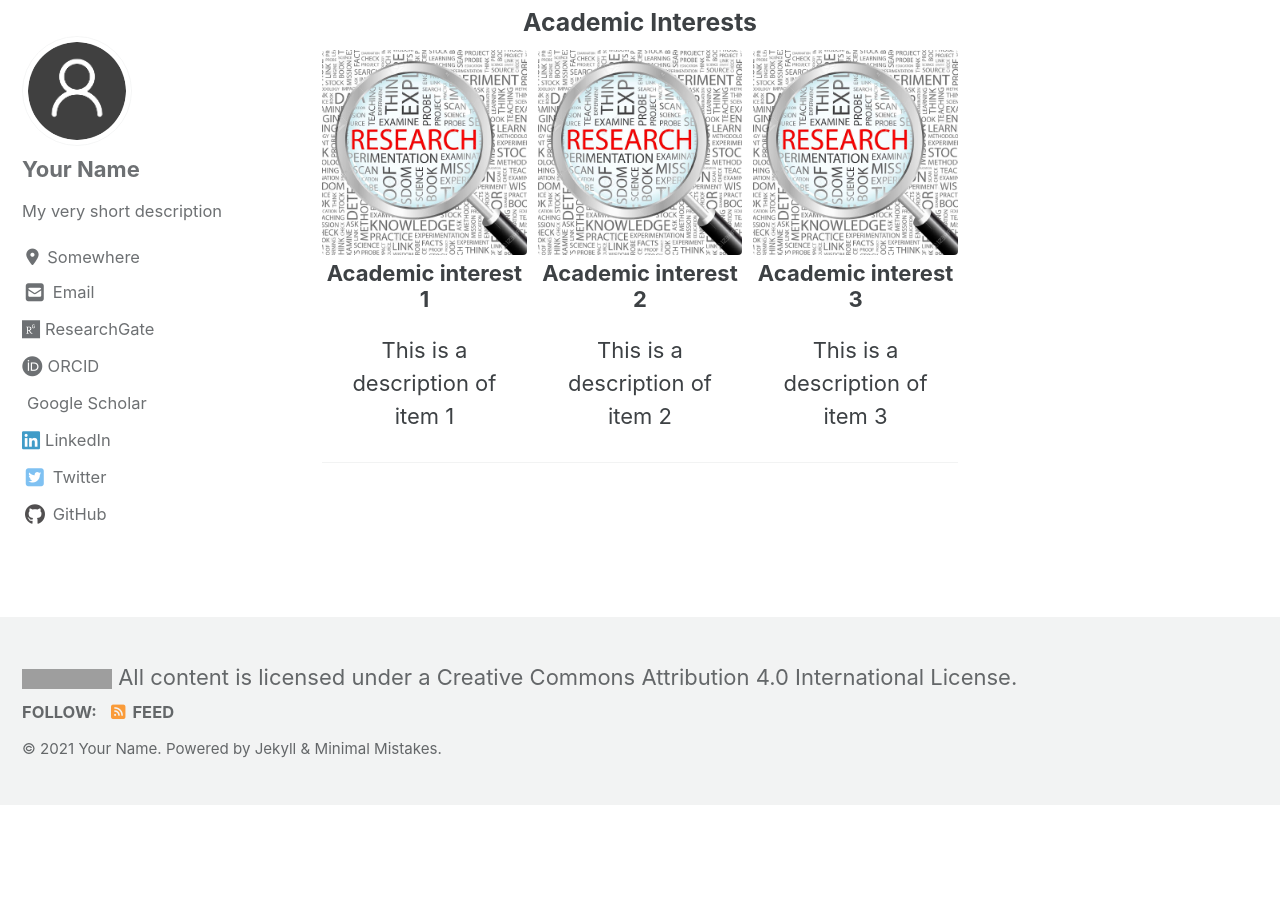
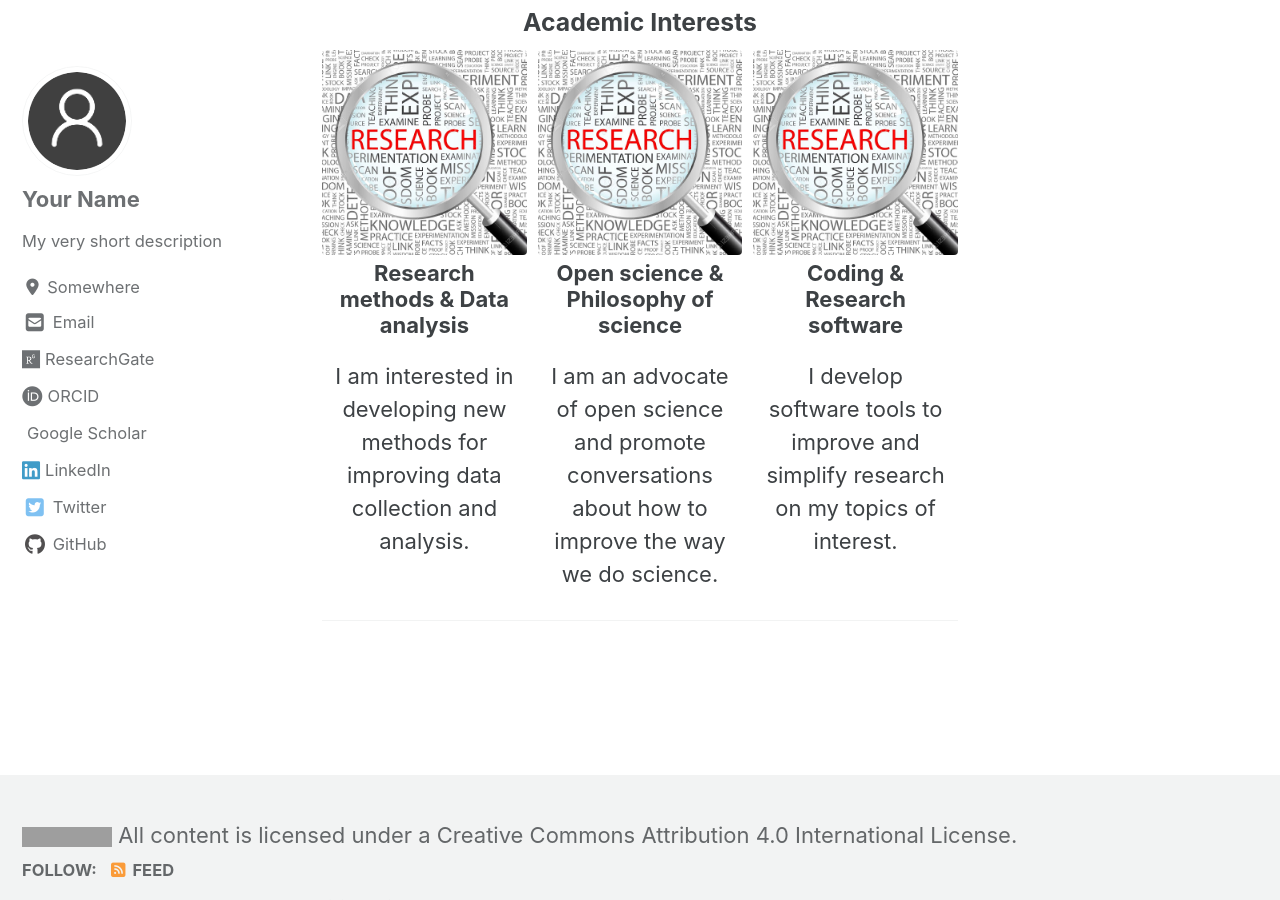
Before and after one commit to mario-bermonti/mario-bermonti.github.io, a Jekyll site: the page built from _pages/index.md, in a window 1280 px wide and 900 px high, scrolled down 585 px. Built offline with Jekyll 4.4.1, drawn with Linux system fonts in a browser that asks for light colours; cached includes are drawn as plain includes; nearby versions of some CDN libraries; a style sheet for code colours, icons or effects is not loaded; before the commit the page ends 1390 px from its top, so only the background shows below that; grey boxes are pictures that could not be loaded.

Commit message:
Add info about academic interests

```diff
--- a/_pages/index.md
+++ b/_pages/index.md
@@ -4,25 +4,23 @@ author_profile: true
 permalink: /
 title: Welcome!
 
-# Delete next lines if you prefer not to have a feature row
 feature_row_title: Academic Interests
 feature_row:
   - image_path: /images/p1.jpg
-    alt: "Academic interest 1"
-    title: "Academic interest 1"
+    alt: "Interest in Research"
+    title: "Research methods & Data analysis"
     excerpt:
-        "This is a description of item 1"
+        "I am interested in developing new methods for improving data collection and analysis."
   - image_path: /images/p1.jpg
-    alt: "Academic interest 2"
-    title: "Academic interest 2"
+    alt: "Interest in Science"
+    title: "Open science & Philosophy of science"
     excerpt:
-        "This is a description of item 2"
+        "I am an advocate of open science and promote conversations about how to improve the way we do science."
   - image_path: /images/p1.jpg
-    alt: "Academic interest 3"
-    title: "Academic interest 3"
+    alt: "Interest in Coding"
+    title: "Coding & Research software"
     excerpt:
-        "This is a description of item 3"
-# Delete the previous lines if you prefer not to have a feature row
+        "I develop software tools to improve and simplify research on my topics of interest."
 ---
 
 ## Welcome to my website!
```
